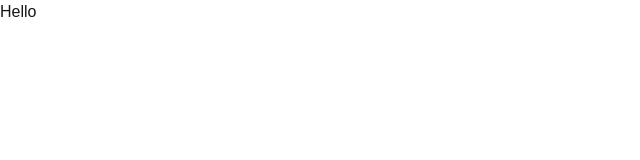
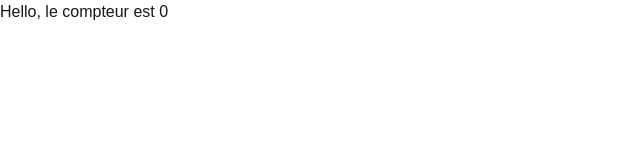
Before and after one commit to frederictaieb/supa-app, a Next.js app: page /learning in a window 1280 px wide. Shown: the top 160 px of the page, without its empty margins (0-640 px from the left). Built offline with nearby package versions, Linux system fonts and the light colour scheme.

Commit message:
learning react

```diff
--- a/app/learning/page.tsx
+++ b/app/learning/page.tsx
@@ -1,11 +1,13 @@
 "use client"
-//import { useState } from "react"
+import { useState } from "react"
 
 const test = () => {
 
+    const [number, setNumber] = useState('0')
+
     return(
         <div>
-            Hello
+            Hello, le compteur est {number}
         </div>
     )
 }
```
